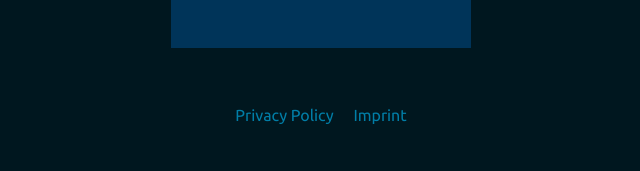
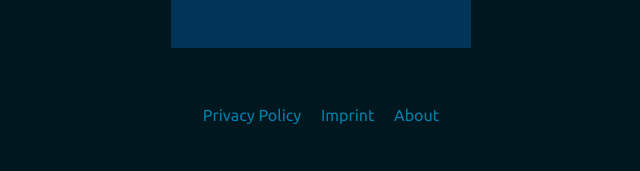
Before and after one commit to janagrill/janagrill.github.io, a Jekyll site: the page built from index.markdown, in a window 1280 px wide. Shown: the part 1012-1183 px from the top of the page, without its empty margins (319-959 px from the left). Built offline with Jekyll 4.4.1, drawn with Linux system fonts in a browser that asks for light colours.

Commit message:
Make footer links configurable

```diff
--- /dev/null
+++ b/_data/legals.yml
@@ -0,0 +1,6 @@
+- title: Privacy Policy
+  page: /privacy-policy
+- title: Imprint
+  page: /imprint
+- title: About
+  page: /about
--- a/_includes/footer.html
+++ b/_includes/footer.html
@@ -1,6 +1,7 @@
 <div class="footer">
 	<div class="footer__links">
-		<a class="footer__link" href="/privacy-policy">Privacy Policy</a>
-		<a class="footer__link" href="/imprint">Imprint</a>
+		{% for legal in site.data.legals %}
+			<a class="footer__link" href="{{ legal.page }}">{{ legal.title }}</a>
+		{% endfor %}
 	</div>
 </div>
```
